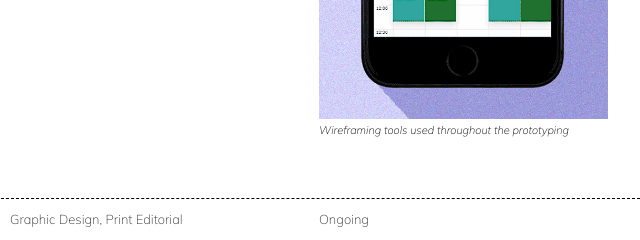
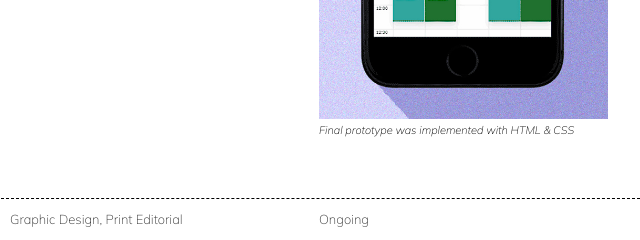
Before and after one commit to soomskim/portfolio, a plain HTML site: page index.html in a window 1280 px wide. Shown: the part 2120-2360 px from the top of the page, 640-1280 px from the left. Drawn offline with nearby package versions, Linux system fonts and the light colour scheme.

Commit message:
Add files via upload

```diff
--- a/index.html
+++ b/index.html
@@ -226,7 +226,7 @@
 
 		<div class="project-img4">
 			<img src="./imgs/nextSem/05-calendarPg.jpg" alt="photobook">
-			<figcaption> Wireframing tools used throughout the prototyping
+			<figcaption> Final prototype was implemented with HTML & CSS
 		</div>
 	</div>
 
```
